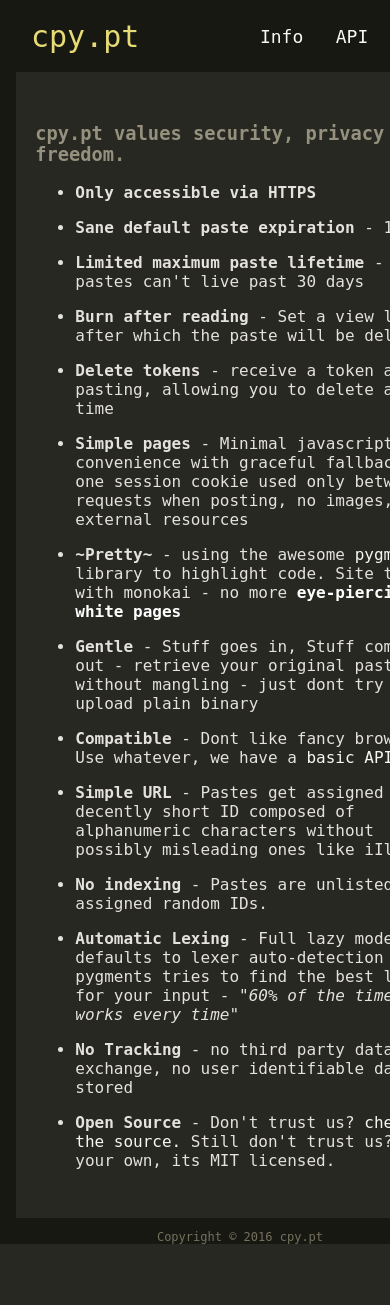
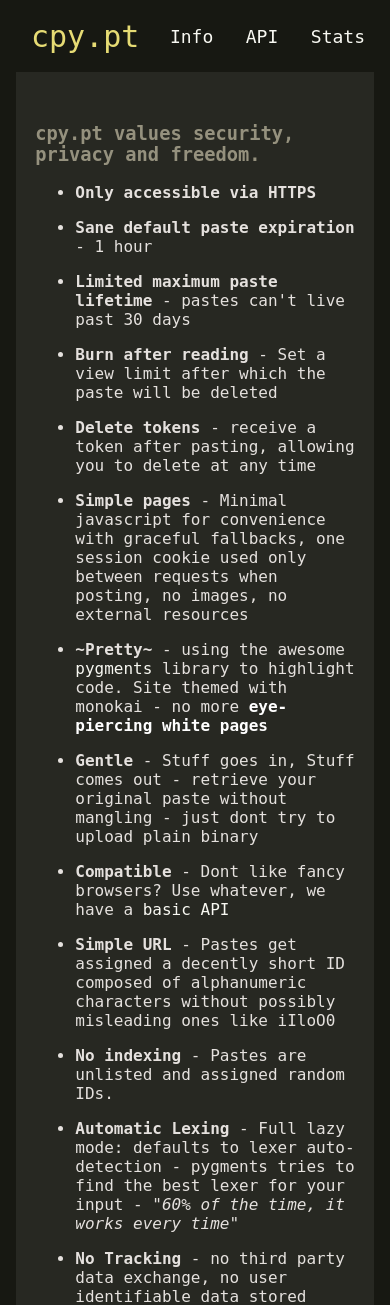
Before and after one commit to lbatalha/pastething, a Flask app: page /about in a window 390 px wide; the page is wider, and only the part inside the window is pictured. Shown: the top 1305 px of that part. Before the commit the page ends 1244 px from the top of that part, so only its background shows below. Run offline with Flask 2, Linux system fonts and the light colour scheme; some libraries are stand-ins or nearby versions.

Commit message:
responsive design changes, add page description

```diff
--- a/static/styles/main.css
+++ b/static/styles/main.css
@@ -6,7 +6,7 @@ body {
 
 #maindiv {
 	max-width: 110ch;
-	min-width: 60ch;
+	min-width: 30ch;
 	margin: auto;
 }
 
--- a/templates/layout.html
+++ b/templates/layout.html
@@ -4,6 +4,9 @@
 		{% block head %}
 		<link rel="stylesheet" type="text/css" href="{{ url_for('static', filename='styles/main.css') }}">
 		<title>{% block title %}{% endblock %} - cpy.pt</title>
+		<meta name=viewport content="width=device-width, initial-scale=1">
+		<meta name="description" content="cpy.pt: the pastebin for security, privacy, and freedom.">
+
 		{% endblock %}
 	</head>
 	<body>
```
